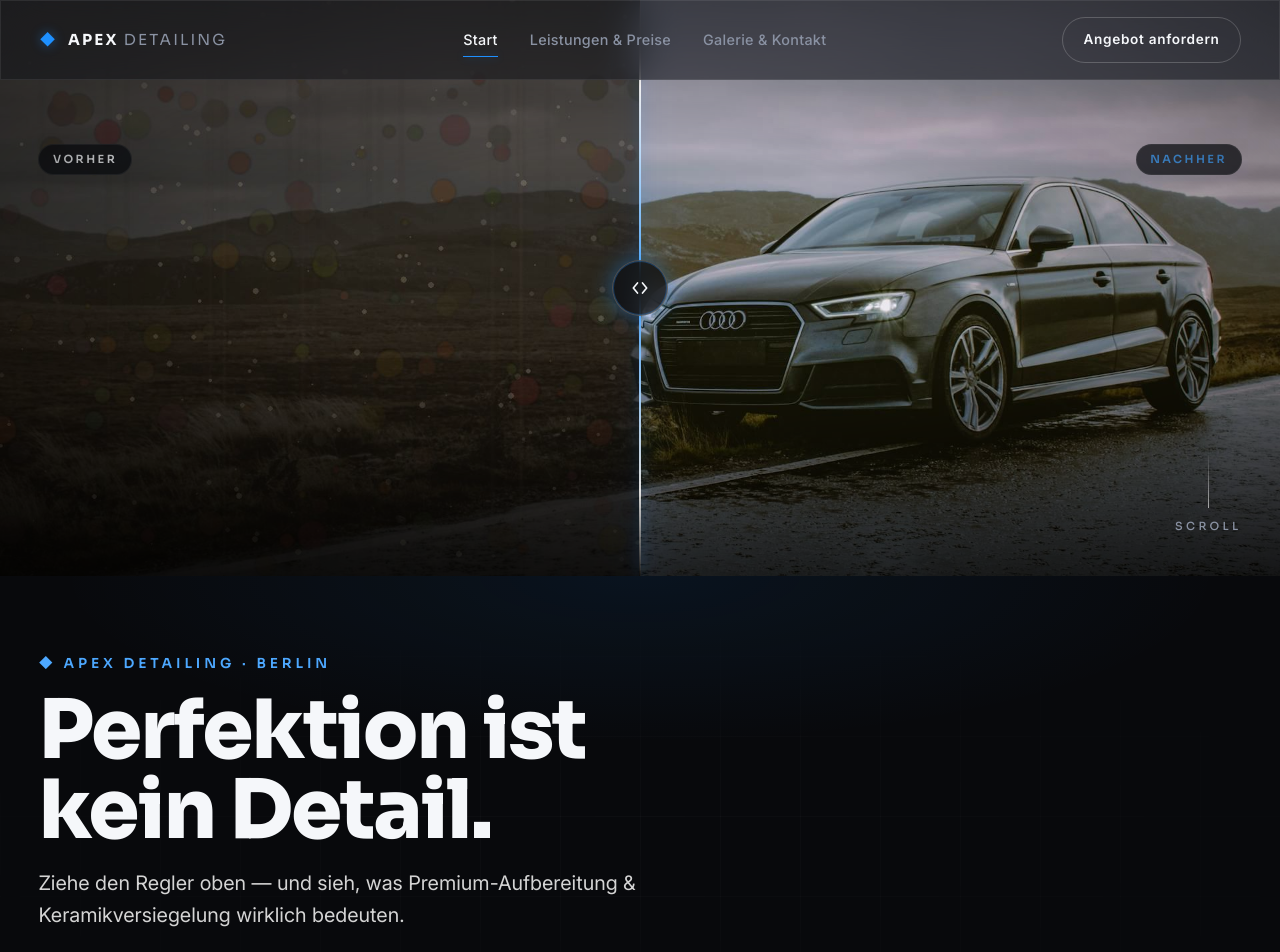
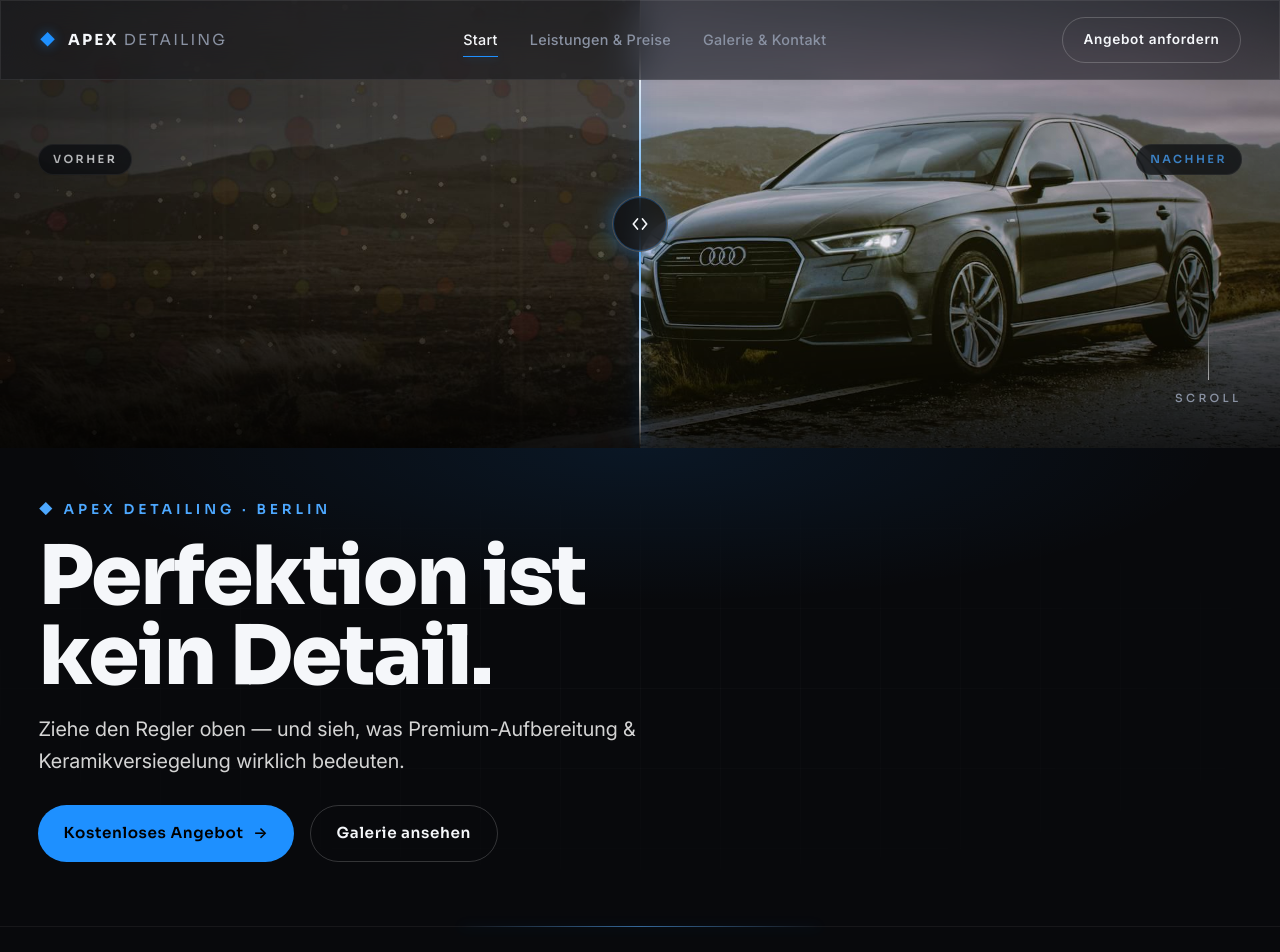
Before and after one commit to IvanGomes9777/autoaufbereitung-1, a plain HTML site: page index.html in a window 1280 px wide. Shown: the top 952 px of the page. Drawn offline with Linux system fonts and the light colour scheme.

Commit message:
fix(hero): shrink to 56vh so intro section sits above the fold
Vorher: hero 72vh (max 820px) -> intro startete bei 820px auf
typischem 1440x900-Display und war praktisch unsichtbar.

Jetzt: hero 56vh (min 420 / max 640) + intro padding-top kompakter.
Bei 1440x900 sind Hero (Slider) UND Headline 'Perfektion ist
kein Detail.' direkt sichtbar. User muss nicht scrollen um den
ersten Eindruck zu erfassen.

```diff
--- a/assets/css/hero.css
+++ b/assets/css/hero.css
@@ -6,9 +6,9 @@
 .hero {
   position: relative;
   width: 100%;
-  height: 72vh;
-  min-height: 560px;
-  max-height: 820px;
+  height: 56vh;
+  min-height: 420px;
+  max-height: 640px;
   overflow: hidden;
   background: var(--color-bg-deep);
   isolation: isolate;
--- a/assets/css/intro.css
+++ b/assets/css/intro.css
@@ -5,9 +5,9 @@
 
 .intro {
   position: relative;
-  padding: clamp(3rem, 6vw, 5rem) var(--container-pad) clamp(3rem, 6vw, 5rem);
+  padding: clamp(2rem, 4vw, 3.5rem) var(--container-pad) clamp(3rem, 5vw, 4.5rem);
   background:
-    radial-gradient(ellipse 70% 50% at 50% 0%, rgba(30,144,255,0.08), transparent 65%),
+    radial-gradient(ellipse 70% 50% at 50% 0%, rgba(30,144,255,0.10), transparent 65%),
     var(--color-bg-deep);
   overflow: hidden;
   isolation: isolate;
```
